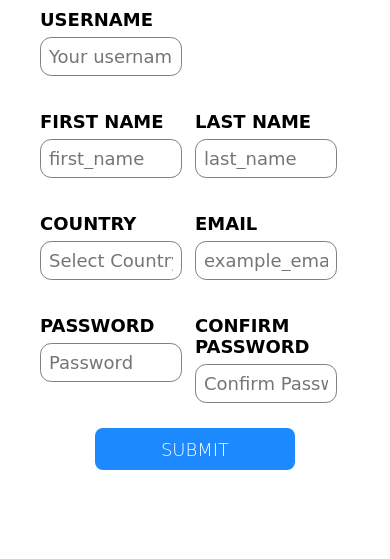
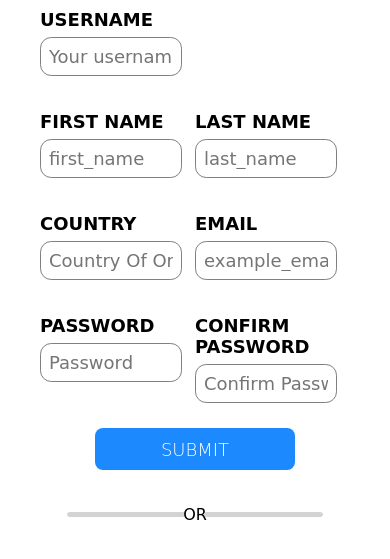
Before and after one commit to Toriong/BrainBlitz, a Django app: page /user/create-account in a window 390 px wide. Shown: the part 113-672 px from the top of the page. Run offline with Django 5.2, Linux system fonts and the light colour scheme; some libraries are stand-ins or nearby versions.

Commit message:
making create account form responsive

```diff
--- a/users/static/css/createAccountStyles.css
+++ b/users/static/css/createAccountStyles.css
@@ -19,6 +19,8 @@
     grid-template-columns: repeat(2, 1fr);
 }
 
+
+.or-txt-section,
 .form-section {
     padding: 0px 40px;
 }
--- a/users/templates/user/createAccount.html
+++ b/users/templates/user/createAccount.html
@@ -44,7 +44,7 @@
                         </div>
                         <div class="d-flex flex-column">
                             <label for="country-input">COUNTRY</label>
-                            <input id="country-input" placeholder="Select Country Of Origin" />
+                            <input id="country-input" placeholder="Country Of Origin" />
                             <ul class="error-list" />
                         </div>
                         <div class="d-flex flex-column">
@@ -68,7 +68,22 @@
                     </section>
                 </form>
             </section>
-            <section>
+            <section class="d-flex or-txt-section" style="margin-top: 35px;">
+                <div style="width: 47%; justify-content: end;align-items: center;" class="d-flex">
+                    <div class="rounded"
+                        style="width: 80%; background-color: lightgrey; border-width: 10px; height: 3px; border: solid 1px lightgrey;">
+                    </div>
+                </div>
+                <div style="width: 6%" class="d-flex justify-content-center align-items-center">
+                    <span>OR</span>
+                </div>
+                <div style="width: 47%; align-items: center;" class="d-flex">
+                    <div class="rounded"
+                        style="width: 80%; background-color: lightgrey; border-width: 10px; height: 3px;border: solid 1px lightgrey;">
+                    </div>
+                </div>
+            </section>
+            <section style="margin-top: 10px;">
                 <div id="g_id_onload"
                     data-client_id="650291073552-0vsvpnts39gtn2uit45gt7jkaf91d3md.apps.googleusercontent.com"
                     data-context="signup" data-ux_mode="redirect"
```
Also changed, not shown: game/static/js/gameScript.js (+15 -15 lines), game/static/js/utils/utils.js (+4 -4 lines).
